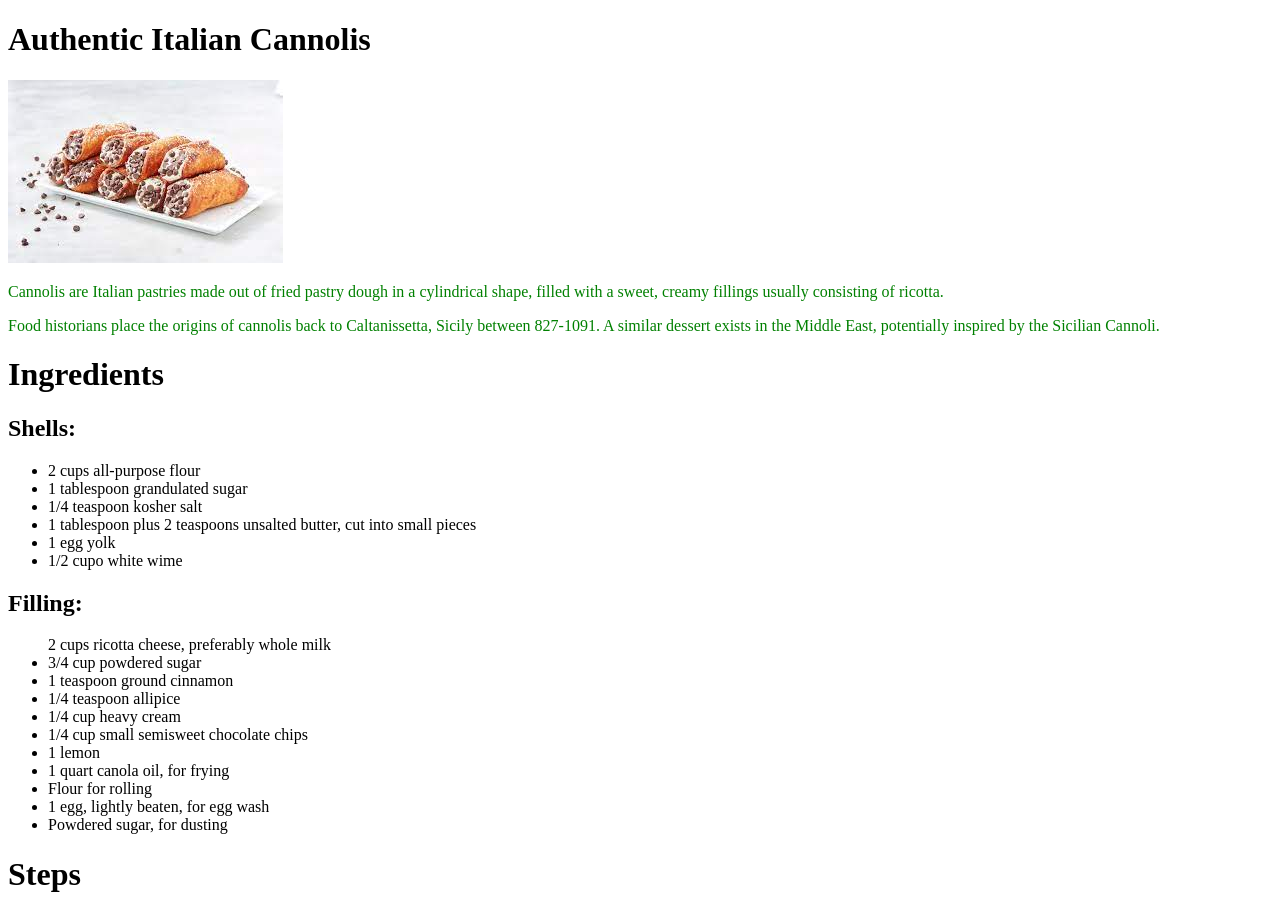
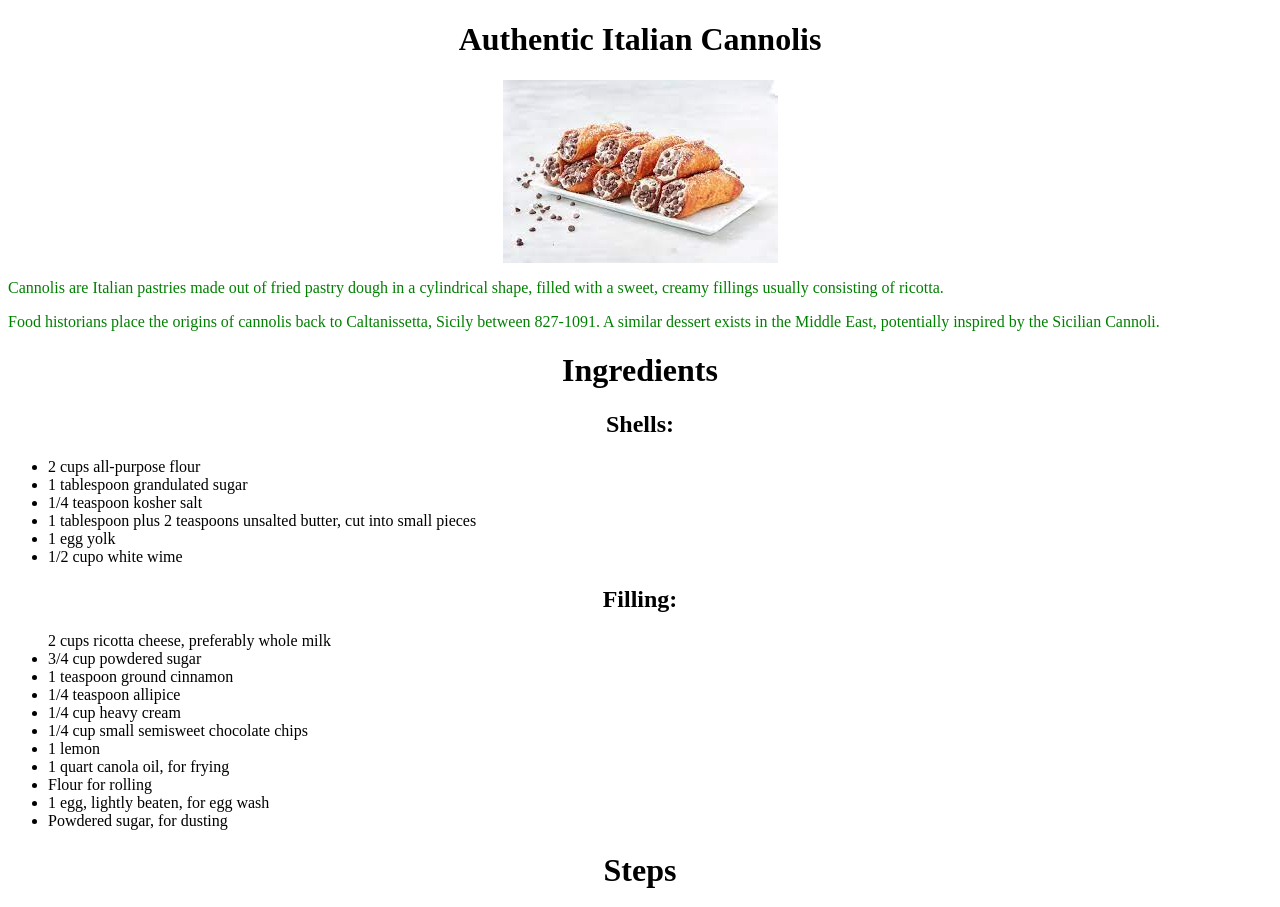
Before and after one commit to HShaw215/odin-recipes, a plain HTML site: page recipes/cannoli.html in a window 1280 px wide. Shown: the top 907 px of the page. Drawn offline with Linux system fonts and the light colour scheme.

Commit message:
add style to cannoli page

```diff
--- a/recipes/cannoli.html
+++ b/recipes/cannoli.html
@@ -8,12 +8,12 @@
 </head>
 
 <body>
-    <h1>Authentic Italian Cannolis</h1>
-    <img src="../images/cannoli.jpeg" alt="A plate of 8 cannolis, filled with chocolate chips, stacked on top of each other">
+    <h1 style="text-align: center">Authentic Italian Cannolis</h1>
+    <img style="display: block; margin-left: auto; margin-right: auto" src="../images/cannoli.jpeg" alt="A plate of 8 cannolis, filled with chocolate chips, stacked on top of each other">
         <p style="color:green">Cannolis are Italian pastries made out of fried pastry dough in a cylindrical shape, filled with a sweet, creamy fillings usually consisting of ricotta.</p>
         <p style="color:green">Food historians place the origins of cannolis back to Caltanissetta, Sicily between 827-1091. A similar dessert exists in the Middle East, potentially inspired by the Sicilian Cannoli.</p>
-    <h1>Ingredients</h1>
-        <h2>Shells:</h2>
+    <h1 style="text-align: center">Ingredients</h1>
+        <h2 style="text-align: center">Shells:</h2>
             <ul>
                 <li>2 cups all-purpose flour</li>
                 <li>1 tablespoon grandulated sugar</li>
@@ -22,7 +22,7 @@
                 <li>1 egg yolk</li>
                 <li>1/2 cupo white wime</li>
             </ul>
-        <h2>Filling:</h2>
+        <h2 style="text-align: center">Filling:</h2>
             <ul>
                 <lid>2 cups ricotta cheese, preferably whole milk</li>
                 <li>3/4 cup powdered sugar</li>
@@ -36,7 +36,7 @@
                 <li>1 egg, lightly beaten, for egg wash</li>
                 <li>Powdered sugar, for dusting</li>
             </ul>
-    <h1>Steps</h1>
+    <h1 style="text-align: center">Steps</h1>
         <ol>
             <li>For the shell dough: In a medium bowl, sift together the flour, sugar, and salt. Work the butter pieces into the flour with your fingers until the mixture becomes coarse and sandy. Add the egg yolk and the white wine and mix until it becomes a smooth dough. Spread a piece of plastic wrap on a flat surface and place the dough in the center. Wrap the plastic loosley around it and press the dough to fill the gap. Flattening the dough will mean less rolling later. Let it rest in the fridge for a few minutes while you make the filling.</li>
             <li>For the filling: In a medium bowl, whisk the ricotta until smooth. Sift in the pwdered sugar, cinnamon and allipice. Mix to blend. In a seperate bowl (or in the bowl of an elecctric mmixer fitted with the whisk attachment_, beat the heavy cream until fairly stiff. Using a rubber spatula, gently fold the cream into the riccotta mixture. Stir in the chocolate chips. Lightly zest the exterior of the lemon and stir it into the ricotta. Refrigerate for a half hour to an hour.</li>
```
Also changed, not shown: style.css (+7 -0 lines).
